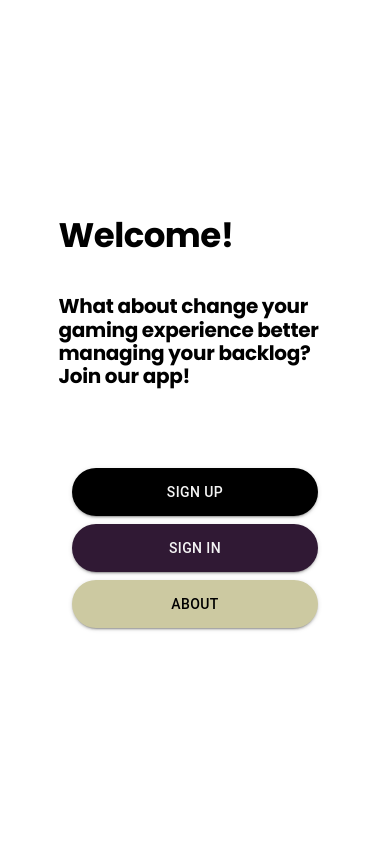
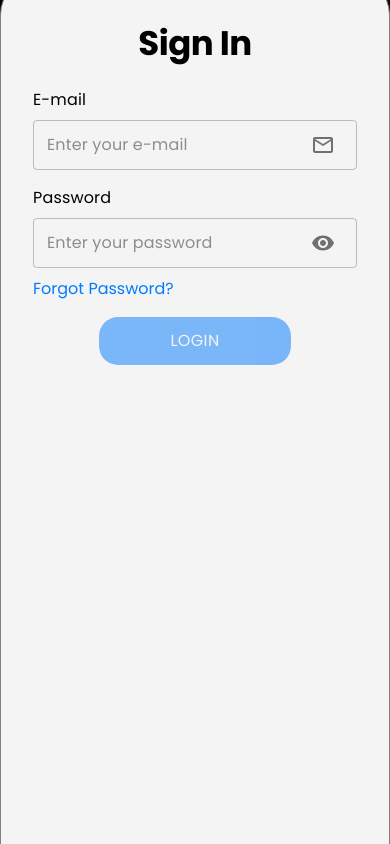
Before and after one commit to andrelrocha/geekcatalog-react, a React (Create React App) app: page / in a window 390 px wide. Built offline with nearby package versions, Linux system fonts and the light colour scheme; no server answers.

Commit message:
feat: responsividade na tela de login

```diff
--- a/src/App.tsx
+++ b/src/App.tsx
@@ -10,7 +10,7 @@ function App() {
 
   return (
     <AuthProvider>
-      <Home />
+      <Login />
     </AuthProvider>
   );
 }
--- a/src/components/input/input-text/index.tsx
+++ b/src/components/input/input-text/index.tsx
@@ -33,7 +33,7 @@ const styles = {
     display: 'flex',
     flexDirection: 'column',
     alignItems: 'center',
-    width: '25rem',
+    width: '100%',
     margin: '0.5rem 0',
   },
   labelText: {
--- a/src/screens/Home/index.tsx
+++ b/src/screens/Home/index.tsx
@@ -15,10 +15,6 @@ const styles = {
         justifyContent: 'center' as const,
         alignItems: 'center' as const,
         height: '100vh',
-        /*backgroundImage: `url(${gamerImg})`,
-        backgroundSize: 'cover',
-        backgroundPosition: 'right',
-        backgroundRepeat: 'no-repeat', */
     },
     headingContainer: {
         display: 'flex',
@@ -46,14 +42,23 @@ const styles = {
             width: '90%',
         },
     },
+    responsiveBackground: {
+        '@media (min-width: 1200px)': {
+            width: '100%',
+            backgroundImage: `url(${gamerImg})`,
+            backgroundSize: '20%',
+            backgroundPosition: 'right',
+            backgroundRepeat: 'no-repeat',
+        },
+    },
 }
 
 export default function Home() {
     return (
-        <Box sx={styles.container}>
+        <Box sx={[styles.responsiveBackground, styles.container]}>
             <Box sx={styles.headingContainer}>
                 <Heading textAlign='flex-start'>Welcome!</Heading>
-                <Heading textAlign='flex-start' fs={20}> What about change your gaming experience better managing your backlog? <br/> Join our app!</Heading>
+                <Heading textAlign='flex-start' fs={18}> What about change your gaming experience better managing your backlog? <br/> Join our app!</Heading>
             </Box>
 
 
--- a/src/screens/NotAuth/User/Login/index.tsx
+++ b/src/screens/NotAuth/User/Login/index.tsx
@@ -5,6 +5,8 @@ import { colors } from '../../../../utils/colors';
 import { Heading, InputPassword, ButtonLoading, InputEmail } from '../../../../components';
 import { UserLogin } from '../../../../types/user/userLoginDTO';
 import AuthContext from '../../../../context/auth.context';
+import { height, padding } from '@mui/system';
+import { Box } from '@mui/material';
 
 const backgroundImage = require('../../../../assets/images/background-footer.jpg');
 
@@ -27,7 +29,7 @@ const Login = () => {
 
     const handleLogin = async (control: Control<FormData>) => {
         const  { email, password } = control._formValues;
-        console.log('email', email);
+
         const userData: UserLogin = {
             login: email,
             password
@@ -38,11 +40,11 @@ const Login = () => {
 
     const styles = {
       container: {
-        display: 'flex' as const,
-        justifyContent: 'center' as const,
-        alignItems: 'center' as const,
-        height: '100vh',
-        backgroundImage: `url(${backgroundImage})`,
+          display: 'flex' as const,
+          justifyContent: 'center' as const,
+          alignItems: 'center' as const,
+          height: '100vh',
+          backgroundImage: `url(${backgroundImage})`,
       },
       signInContainer: {
           display: 'flex' as const,
@@ -51,9 +53,16 @@ const Login = () => {
           border: '1px solid',
           borderColor: colors.gray,
           borderRadius: 10,
-          padding: '3rem 1rem',
-          width: '30rem',
+          padding: '3rem 2rem',
+          width: '25rem',
           backgroundColor: colors.whiteSmoke,
+      },
+      responsiveSignInContainer: {
+          '@media (max-width: 650px)': {
+              width: '100%',
+              height: '100%',
+              marginTop: '3rem',
+          },
       },
   };
 
@@ -64,7 +73,7 @@ const Login = () => {
 
     return (
       <div style={styles.container}>
-        <div style={styles.signInContainer}>
+        <Box sx={[styles.responsiveSignInContainer, styles.signInContainer]}>
             <Heading style={{ marginBottom: 2 }}>Sign In</Heading>
                 <InputEmail
                     control={control}
@@ -117,7 +126,7 @@ const Login = () => {
             </ButtonTouchable>
           </div>
         */}
-        </div>
+        </Box>
       </div>
   );
 };
```
